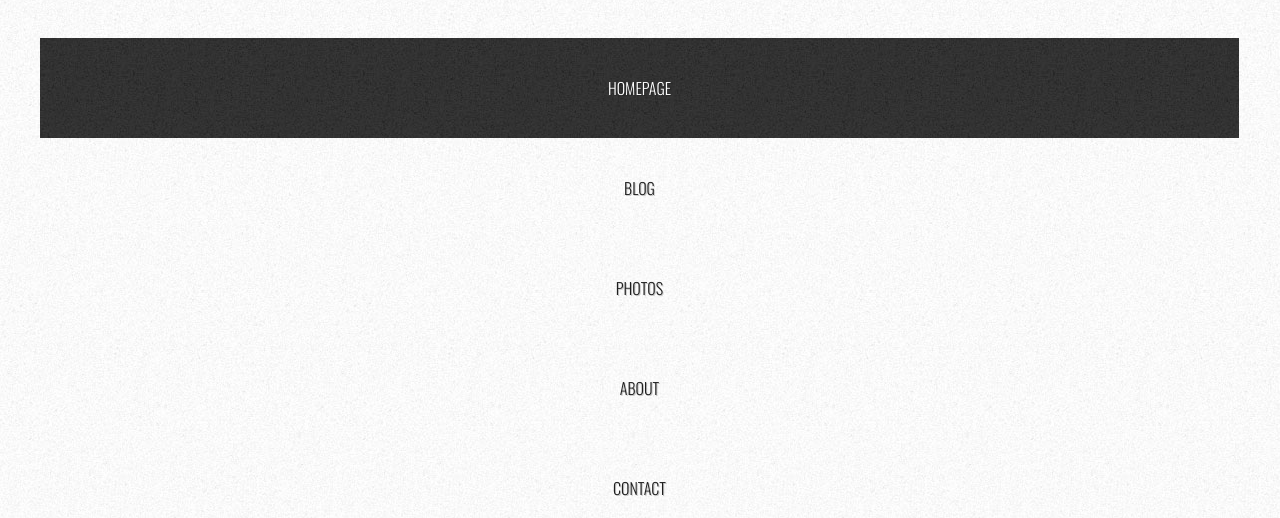
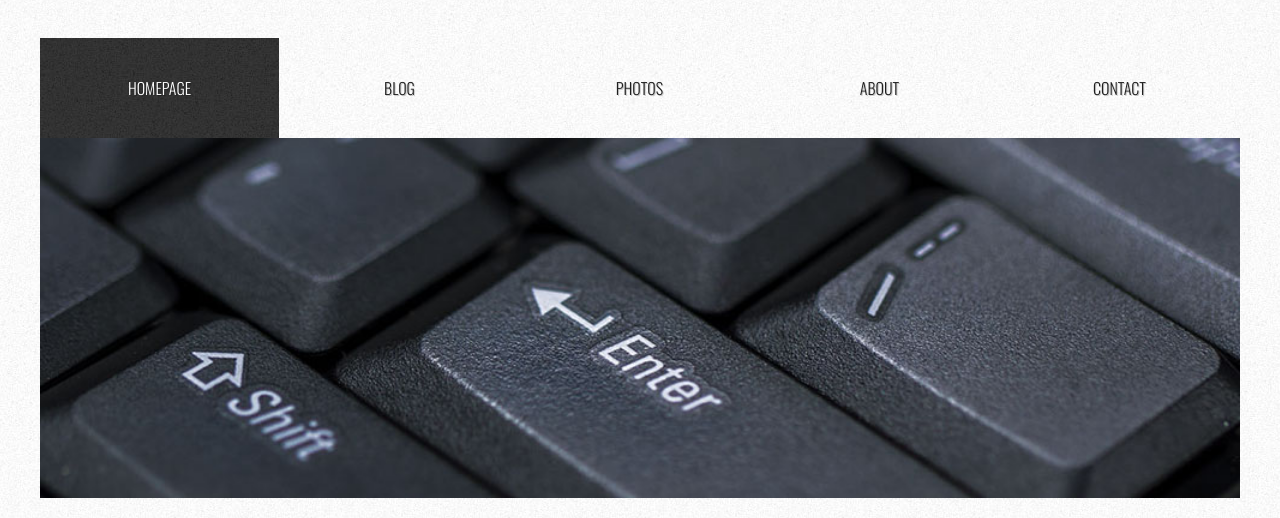
Before and after one commit to BlueAya/project_transformation_maramara_angelo, a plain HTML site: page index.html in a window 1280 px wide. Shown: the part 102-620 px from the top of the page. Drawn offline with nearby package versions, Linux system fonts and the light colour scheme.

Commit message:
Change navigation layout so that it is responsive

```diff
--- a/css/main.css
+++ b/css/main.css
@@ -138,6 +138,13 @@ a {
     font-weight: 300;
     color: #1f1f1f;
     border: none;
+}
+
+@media all and (min-width: 600px) {
+    nav li {
+        display: inline-block;
+        width: calc(100% / 5);
+    }
 }
 
 #menu a:hover,
```
Also changed, not shown: index.html (+5 -5 lines).
